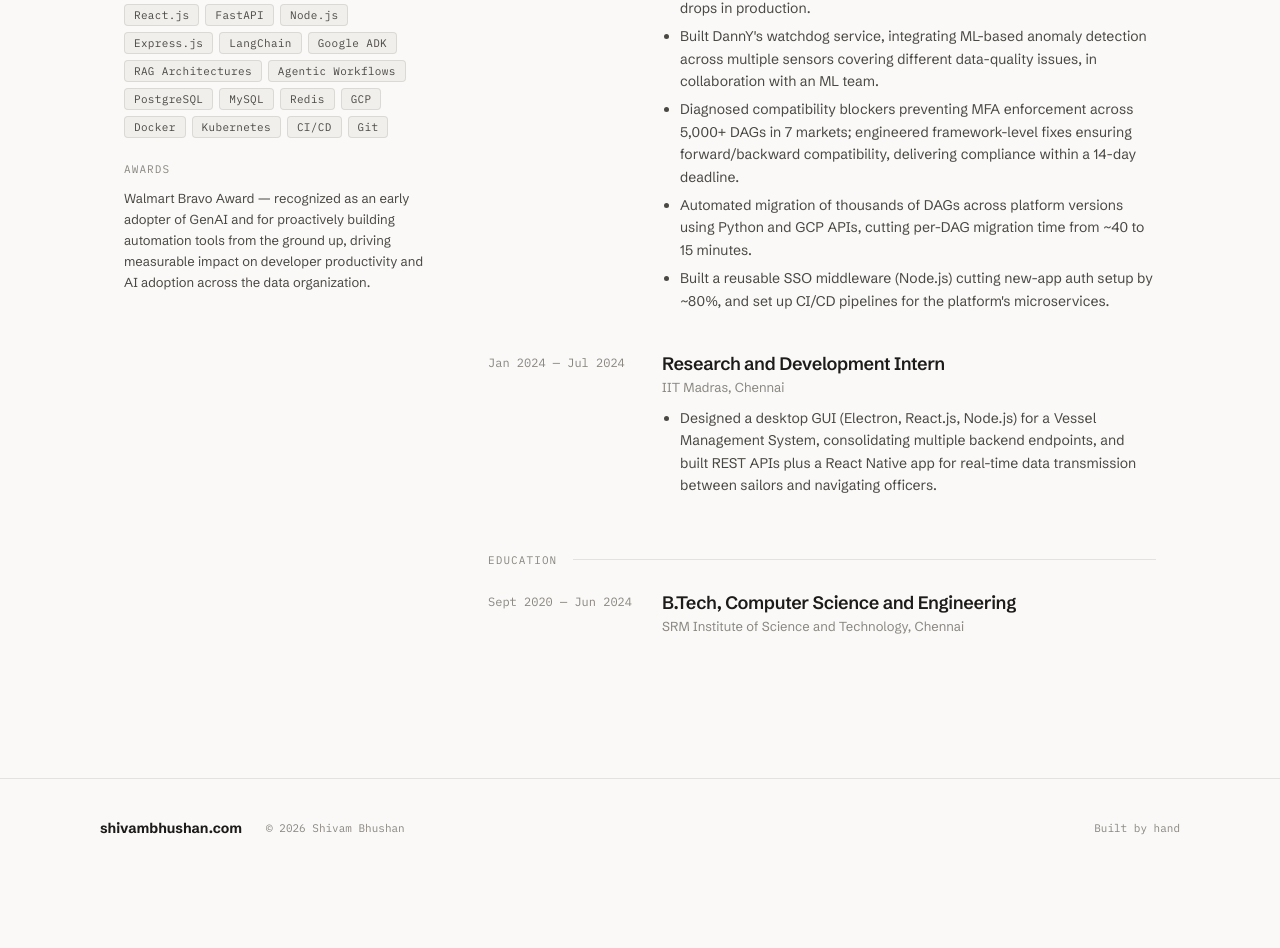
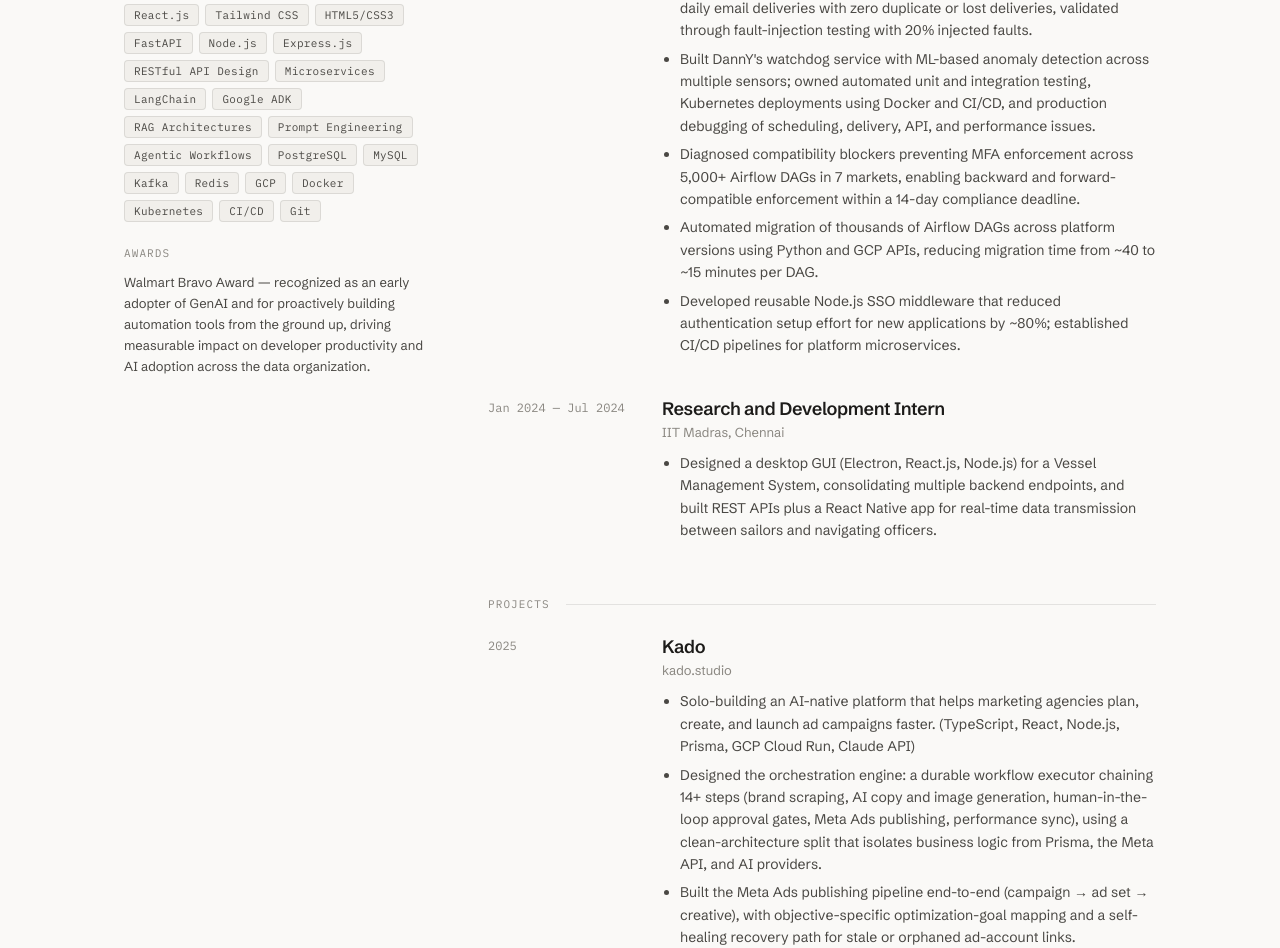
Before and after one commit to shivam-bhushan/portfolio, a React (Vite) app: page /resume in a window 1280 px wide. Shown: the part 524-1472 px from the top of the page. Before the commit the page ends 1401 px from the top, so only its background shows below. Built offline with nearby package versions, Linux system fonts and the light colour scheme.

Commit message:
docs: sync Resume page content with updated resume PDF

```diff
--- a/src/pages/Resume.jsx
+++ b/src/pages/Resume.jsx
@@ -7,13 +7,13 @@ const EXP = [
   {
     role: 'Software Engineer 2', org: 'Walmart Global Tech, Bangalore', span: 'Jan 2025 — Present',
     pts: [
-      'Built an AI-powered low/no-code DAG creation platform (React, FastAPI, Google ADK) enabling users to generate Airflow workflows through a conversational LLM interface, applying RAG-style retrieval and agentic workflows in production.',
+      'Built a full-stack, LLM-powered Airflow DAG generation platform using React, FastAPI, and Google ADK, enabling users to create workflows through a conversational interface with retrieval-augmented generation and agentic orchestration in production.',
       'Developed an ML-powered natural-language analytics assistant (Walmart AI Hackathon) using LangChain-backed pipelines, allowing business users to query data insights conversationally.',
-      "Built core components of DannY's scheduling and alerting engine (3-engineer team), guaranteeing zero duplicate/lost deliveries across ~50K–60K daily emails, validated under 20% injected fault scenarios with zero drops in production.",
-      "Built DannY's watchdog service, integrating ML-based anomaly detection across multiple sensors covering different data-quality issues, in collaboration with an ML team.",
-      'Diagnosed compatibility blockers preventing MFA enforcement across 5,000+ DAGs in 7 markets; engineered framework-level fixes ensuring forward/backward compatibility, delivering compliance within a 14-day deadline.',
-      'Automated migration of thousands of DAGs across platform versions using Python and GCP APIs, cutting per-DAG migration time from ~40 to 15 minutes.',
-      "Built a reusable SSO middleware (Node.js) cutting new-app auth setup by ~80%, and set up CI/CD pipelines for the platform's microservices.",
+      "Engineered core components of DannY (3-engineer team), a self-serve scheduling and alerting platform that turns analysts' ad-hoc KPI queries into recurring reports and threshold alerts; its engine processes 50K–60K daily email deliveries with zero duplicate or lost deliveries, validated through fault-injection testing with 20% injected faults.",
+      "Built DannY's watchdog service with ML-based anomaly detection across multiple sensors; owned automated unit and integration testing, Kubernetes deployments using Docker and CI/CD, and production debugging of scheduling, delivery, API, and performance issues.",
+      'Diagnosed compatibility blockers preventing MFA enforcement across 5,000+ Airflow DAGs in 7 markets, enabling backward and forward-compatible enforcement within a 14-day compliance deadline.',
+      'Automated migration of thousands of Airflow DAGs across platform versions using Python and GCP APIs, reducing migration time from ~40 to ~15 minutes per DAG.',
+      'Developed reusable Node.js SSO middleware that reduced authentication setup effort for new applications by ~80%; established CI/CD pipelines for platform microservices.',
     ],
   },
   {
@@ -23,7 +23,17 @@ const EXP = [
     ],
   },
 ];
-const SKILLS = ['Python', 'JavaScript (ES6+)', 'SQL', 'React.js', 'FastAPI', 'Node.js', 'Express.js', 'LangChain', 'Google ADK', 'RAG Architectures', 'Agentic Workflows', 'PostgreSQL', 'MySQL', 'Redis', 'GCP', 'Docker', 'Kubernetes', 'CI/CD', 'Git'];
+const PROJECTS = [
+  {
+    name: 'Kado', org: 'kado.studio', span: '2025',
+    pts: [
+      'Solo-building an AI-native platform that helps marketing agencies plan, create, and launch ad campaigns faster. (TypeScript, React, Node.js, Prisma, GCP Cloud Run, Claude API)',
+      'Designed the orchestration engine: a durable workflow executor chaining 14+ steps (brand scraping, AI copy and image generation, human-in-the-loop approval gates, Meta Ads publishing, performance sync), using a clean-architecture split that isolates business logic from Prisma, the Meta API, and AI providers.',
+      'Built the Meta Ads publishing pipeline end-to-end (campaign → ad set → creative), with objective-specific optimization-goal mapping and a self-healing recovery path for stale or orphaned ad-account links.',
+    ],
+  },
+];
+const SKILLS = ['Python', 'JavaScript (ES6+)', 'SQL', 'React.js', 'Tailwind CSS', 'HTML5/CSS3', 'FastAPI', 'Node.js', 'Express.js', 'RESTful API Design', 'Microservices', 'LangChain', 'Google ADK', 'RAG Architectures', 'Prompt Engineering', 'Agentic Workflows', 'PostgreSQL', 'MySQL', 'Kafka', 'Redis', 'GCP', 'Docker', 'Kubernetes', 'CI/CD', 'Git'];
 
 export function Resume() {
   return (
@@ -65,6 +75,21 @@ export function Resume() {
               </div>
             ))}
           </div>
+          <SectionLabel style={{ margin: '56px 0 24px' }}>Projects</SectionLabel>
+          <div style={{ display: 'flex', flexDirection: 'column', gap: 40 }}>
+            {PROJECTS.map((p) => (
+              <div key={p.name} className="resume-row">
+                <div style={{ fontFamily: 'var(--font-mono)', fontSize: 12, color: 'var(--fg-2)', paddingTop: 3 }}>{p.span}</div>
+                <div>
+                  <div style={{ fontFamily: 'var(--font-display)', fontWeight: 600, fontSize: 'var(--text-lg)', letterSpacing: 'var(--tracking-display)', color: 'var(--fg-0)' }}>{p.name}</div>
+                  <div style={{ fontFamily: 'var(--font-body)', fontSize: 13, color: 'var(--fg-2)', margin: '4px 0 12px' }}>{p.org}</div>
+                  <ul style={{ margin: 0, paddingLeft: 18, display: 'flex', flexDirection: 'column', gap: 6 }}>
+                    {p.pts.map((pt) => <li key={pt} style={{ fontFamily: 'var(--font-body)', fontSize: 14, lineHeight: 1.6, color: 'var(--fg-1)' }}>{pt}</li>)}
+                  </ul>
+                </div>
+              </div>
+            ))}
+          </div>
           <SectionLabel style={{ margin: '56px 0 24px' }}>Education</SectionLabel>
           <div className="resume-row">
             <div style={{ fontFamily: 'var(--font-mono)', fontSize: 12, color: 'var(--fg-2)', paddingTop: 3 }}>Sept 2020 — Jun 2024</div>
```
